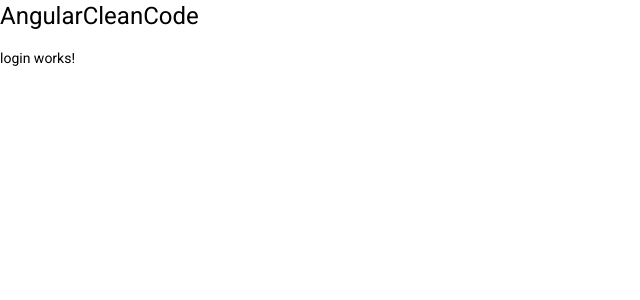
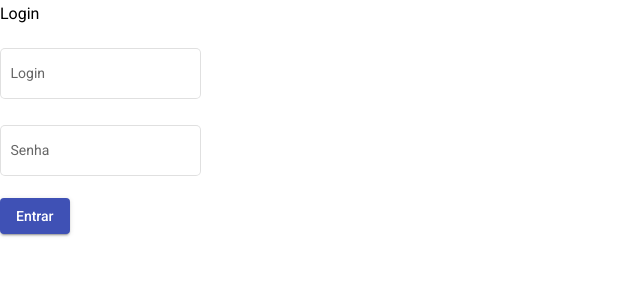
Before and after one commit to ViniciusBidoia/AngularCleanCode, an Angular app: page /login in a window 1280 px wide. Shown: the top 300 px of the page, without its empty margins (0-640 px from the left). Built offline with nearby package versions, Linux system fonts and the light colour scheme.

Commit message:
Criando tela de Login

```diff
--- a/package.json
+++ b/package.json
@@ -15,6 +15,7 @@
     "@angular/common": "~13.3.0",
     "@angular/compiler": "~13.3.0",
     "@angular/core": "~13.3.0",
+    "@angular/flex-layout": "^13.0.0-beta.38",
     "@angular/forms": "~13.3.0",
     "@angular/material": "~13.3.9",
     "@angular/platform-browser": "~13.3.0",
--- a/src/app/app.component.html
+++ b/src/app/app.component.html
@@ -1,3 +1 @@
-<h1>{{title}}</h1>
-
 <router-outlet></router-outlet>
--- a/src/app/presentation/view/base/base.component.ts
+++ b/src/app/presentation/view/base/base.component.ts
@@ -16,6 +16,9 @@ export class BaseComponent implements OnInit {
   ) { }
 
   ngOnInit(): void {
+    if(!this.user){
+      this.logout();
+    }
   }
 
   get user(): User{
--- a/src/app/presentation/view/pages/login/login.component.html
+++ b/src/app/presentation/view/pages/login/login.component.html
@@ -1 +1,23 @@
-<p>login works!</p>
+<div class="container">
+  <h3>Login</h3>
+
+  <form [formGroup]="form" (ngSubmit)="login()" novalidate>
+    <div class="row">
+      <div class="col-12">
+        <mat-form-field appearance="outline">
+          <mat-label>Login</mat-label>
+          <input matInput type="text">
+        </mat-form-field>
+      </div>
+      <div class="col-12">
+        <mat-form-field appearance="outline">
+          <mat-label>Senha</mat-label>
+          <input matInput type="password">
+        </mat-form-field>
+      </div>
+    </div>
+    <div class="row justify-content-end m-0">
+      <button mat-raised-button color="primary">Entrar</button>
+    </div>
+  </form>
+</div>
--- a/src/app/presentation/view/pages/login/login.component.ts
+++ b/src/app/presentation/view/pages/login/login.component.ts
@@ -1,4 +1,5 @@
 import { Component, OnInit } from '@angular/core';
+import { FormBuilder, FormGroup, Validators } from '@angular/forms';
 import { Router } from '@angular/router';
 
 @Component({
@@ -8,11 +9,27 @@ import { Router } from '@angular/router';
 })
 export class LoginComponent implements OnInit {
 
+  isLoading!: boolean;
+  form!: FormGroup;
+
   constructor(
     private _router: Router,
+    private _formBuilder: FormBuilder
   ) { }
 
   ngOnInit(): void {
+    this.createForm();
+  }
+
+  private createForm() {
+    this.form = this._formBuilder.group({
+      username: ['', Validators.required],
+      password: ['', Validators.required]
+    });
+  }
+
+  login(){
+    console.log('Realiza o Login');
   }
 
 }
```
Also changed, not shown: src/app/presentation/view/pages/login/login.module.ts (+7 -1 lines), 1 other file (tests, documents, lock files or other folders).
